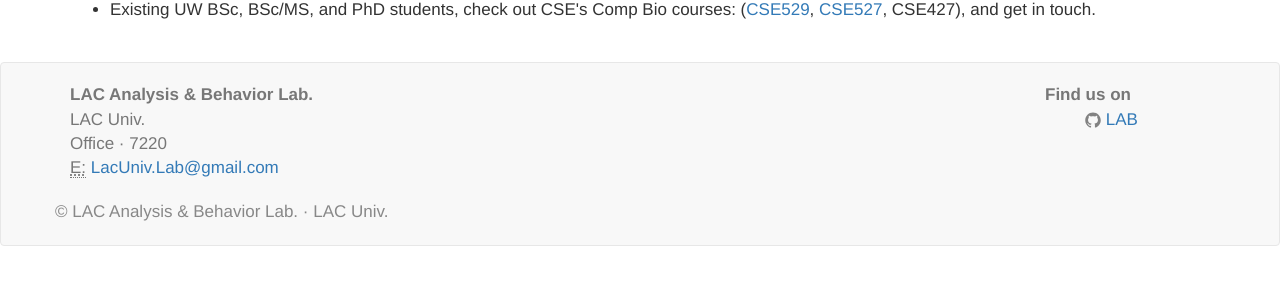
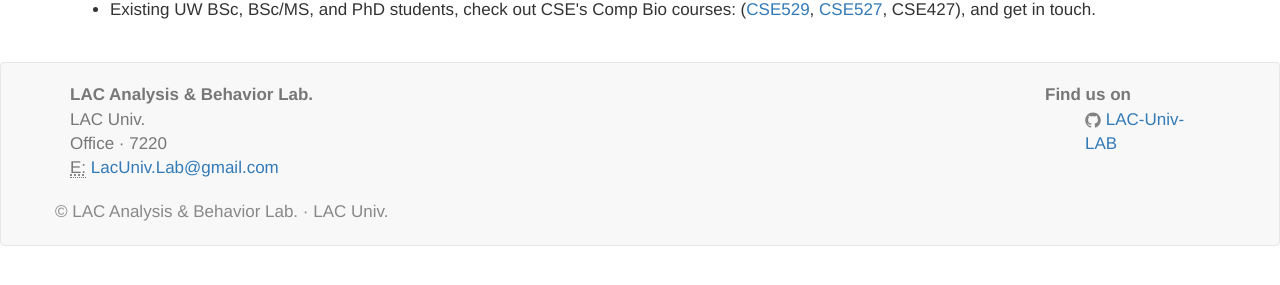
Before and after one commit to LAC-Univ-LAB/LAC-Univ-LAB.github.io, a Jekyll site: the page built from joinus.html, in a window 1280 px wide. Shown: the part 288-573 px from the top of the page. Built offline with Jekyll 4.4.1, drawn with Linux system fonts in a browser that asks for light colours; nearby versions of some CDN libraries; a style sheet for code colours, icons or effects is not loaded.

Commit message:
Update footer.html

```diff
--- a/_includes/footer.html
+++ b/_includes/footer.html
@@ -20,7 +20,7 @@
                     <ul class="social-media-list">
                         <li>
                             <a href="https://github.com/LAC-Univ-LAB" target="_blank">
-                                {% include icon-github.html username="LAB" %}
+                                {% include icon-github.html username="LAC-Univ-LAB" %}
                             </a>
                         </li>
                     </ul>
```
